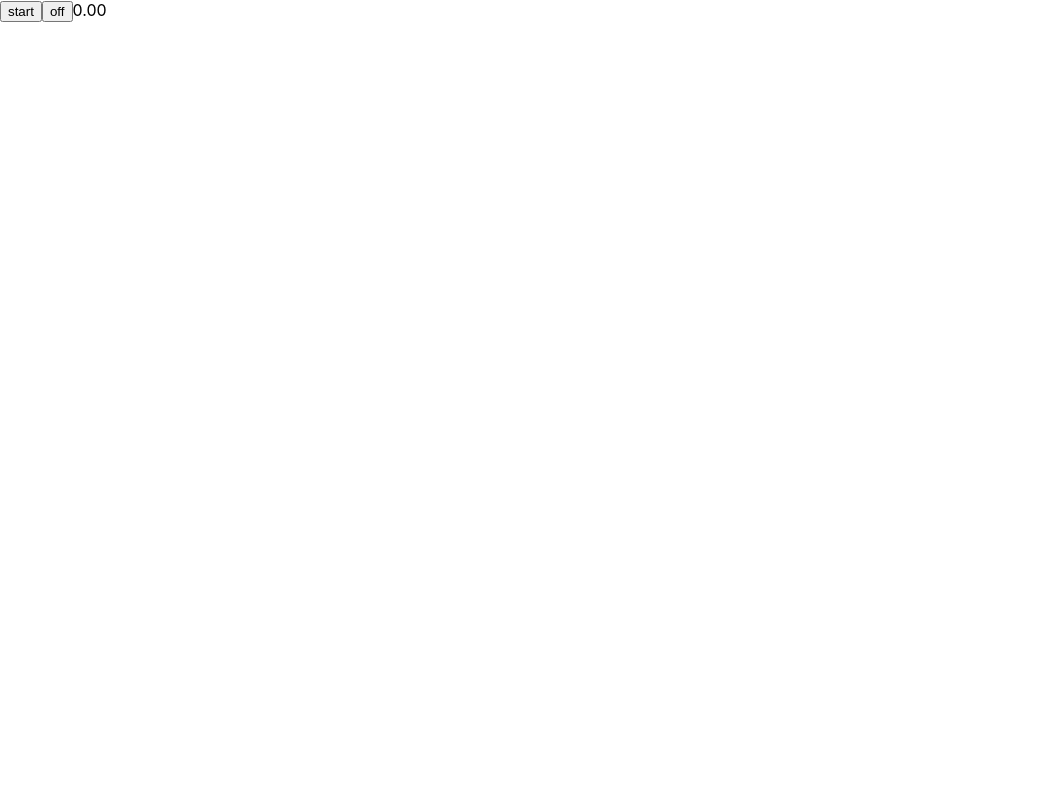
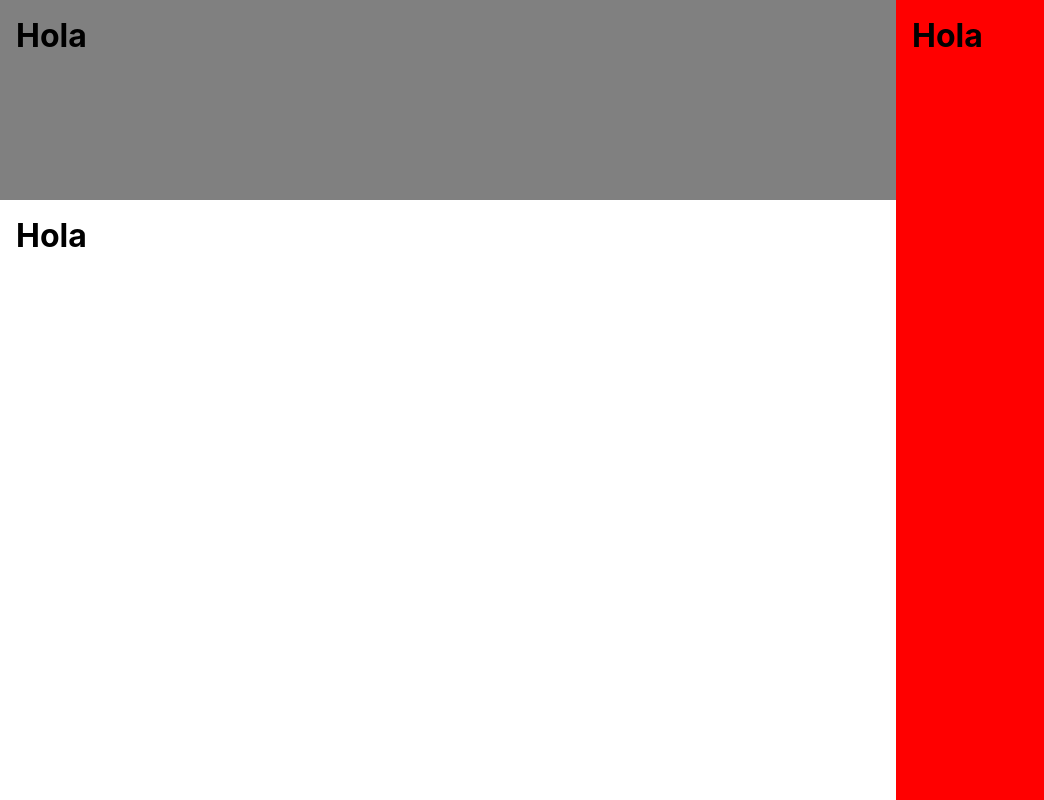
Before and after one commit to morMBen/ninja_comp, a React (Create React App) app in the folder client/: page / in a window 1280 px wide. Shown: the whole page, without its empty margins (0-1044 px from the left). Built offline with nearby package versions, Linux system fonts and the light colour scheme.

Commit message:
init round screen - witout final styling

```diff
--- a/client/package.json
+++ b/client/package.json
@@ -10,9 +10,11 @@
     "@types/node": "^16.11.38",
     "@types/react": "^18.0.10",
     "@types/react-dom": "^18.0.5",
+    "@types/styled-components": "^5.1.25",
     "react": "^18.1.0",
     "react-dom": "^18.1.0",
     "react-scripts": "5.0.1",
+    "styled-components": "^5.3.5",
     "typescript": "^4.7.2",
     "web-vitals": "^2.1.4"
   },
--- a/client/src/app/App.tsx
+++ b/client/src/app/App.tsx
@@ -1,51 +1,14 @@
 import React from 'react';
-// import { useOfficialTimer } from '../hooks/timers/officialTimer.hook';
-import { useStopWatchTimer } from '../hooks/timers/stopWatchTimer.hook';
+// import { useStopWatchTimer } from '../hooks/timers/stopWatchTimer.hook';
+import Round from '../screens/round/Round.screen';
 
 function App() {
-  const { seconds, startPause, splitReset, points, btnStatus } = useStopWatchTimer(4, 50);
-  // const {
-  //   seconds,
-  //   startPause,
-  //   passEnd,
-  //   fellReset,
-  //   points,
-  //   btnStatus: { startPauseBtn, passEndBtn, fellResetBtn },
-  // } = useOfficialTimer(4, false, 50);
+  // const { seconds, startPause, splitReset, points, btnStatus } = useStopWatchTimer(4, 50);
+
   return (
     <>
+      <Round header={<h1>Hola</h1>} body={<h1>Hola</h1>} footer={<h1>Hola</h1>} />
       {/* <div>
-        <button
-          onClick={() =>
-            fellReset(() => {
-              const p = prompt('Create a memo');
-              return p === 'y' ? true : false;
-            })
-          }
-        >
-          {fellResetBtn}
-        </button>
-        <button onClick={() => startPause()}>{startPauseBtn}</button>
-        <button
-          onClick={() =>
-            passEnd((seconds, points) => {
-              console.log(seconds);
-              console.log(points);
-            })
-          }
-        >
-          {passEndBtn}
-        </button>
-        <h1>{seconds}</h1>
-        {points.map((p) => {
-          return (
-            <h6 key={p.seconds}>
-              {p.seconds} - {`${p.passed}`}
-            </h6>
-          );
-        })}
-      </div> */}
-      <div>
         <button
           onClick={() =>
             startPause((time: number, points: number[]) => {
@@ -61,7 +24,7 @@ function App() {
 
       {points.map((point) => (
         <h5 key={point.seconds}>{point.seconds}</h5>
-      ))}
+      ))} */}
     </>
   );
 }
--- a/client/src/index.css
+++ b/client/src/index.css
@@ -1,13 +1,16 @@
+* {
+  padding: 0;
+  margin: 0;
+  box-sizing: border-box;
+}
 body {
   margin: 0;
-  font-family: -apple-system, BlinkMacSystemFont, 'Segoe UI', 'Roboto', 'Oxygen',
-    'Ubuntu', 'Cantarell', 'Fira Sans', 'Droid Sans', 'Helvetica Neue',
-    sans-serif;
+  font-family: -apple-system, BlinkMacSystemFont, 'Segoe UI', 'Roboto', 'Oxygen', 'Ubuntu',
+    'Cantarell', 'Fira Sans', 'Droid Sans', 'Helvetica Neue', sans-serif;
   -webkit-font-smoothing: antialiased;
   -moz-osx-font-smoothing: grayscale;
 }
 
 code {
-  font-family: source-code-pro, Menlo, Monaco, Consolas, 'Courier New',
-    monospace;
+  font-family: source-code-pro, Menlo, Monaco, Consolas, 'Courier New', monospace;
 }
--- /dev/null
+++ b/client/src/screens/round/Round.screen.styles.tsx
@@ -0,0 +1,59 @@
+import styled from 'styled-components';
+
+export const Wrapper = styled.div`
+  display: flex;
+  flex-direction: row;
+  height: 100vh;
+  width: 100%;
+  .round-body {
+    height: 100%;
+    width: 70%;
+    background-color: blue;
+  }
+  .round-header {
+    height: 25%;
+    background-color: grey;
+    padding: 1rem;
+  }
+  .round-center {
+    padding: 1rem;
+    height: 75%;
+    background-color: white;
+  }
+  .round-buttons {
+    padding: 1rem;
+    width: 30%;
+    height: 100%;
+    background-color: red;
+  }
+  @media (max-height: 400px) {
+  }
+  /* Portrait */
+  @media screen and (orientation: portrait) {
+    /* Portrait styles */
+    flex-direction: column;
+    height: 100vh;
+    width: 100%;
+    .round-body {
+      height: 75%;
+      width: 100%;
+    }
+    .round-header {
+      height: 25%;
+      background-color: blue;
+    }
+    .round-center {
+      height: 75%;
+      background-color: grey;
+    }
+    .round-buttons {
+      width: 100%;
+      height: 25%;
+      background-color: blue;
+    }
+  }
+  /* Landscape */
+  @media screen and (orientation: landscape) {
+    /* Landscape styles */
+  }
+`;
--- /dev/null
+++ b/client/src/screens/round/Round.screen.tsx
@@ -0,0 +1,20 @@
+import { Wrapper } from './Round.screen.styles';
+type Props = {
+  header?: JSX.Element;
+  body?: JSX.Element;
+  footer?: JSX.Element;
+};
+
+const Round: React.FC<Props> = ({ header, body, footer }) => {
+  return (
+    <Wrapper>
+      <div className='round-body'>
+        <div className='round-header'>{header}</div>
+        <div className='round-center'>{body}</div>
+      </div>
+      <div className='round-buttons'>{footer}</div>
+    </Wrapper>
+  );
+};
+
+export default Round;
```
Also changed, not shown: client/src/toam/globalStyles/reusableUI/colors.styles.css (renamed from client/src/globalStyles/reusableUI/colors.styles.css), client/src/toam/packs/reusableUI_CSS_packs.ts (renamed from client/src/packs/reusableUI_CSS_packs.ts), client/src/toam/reusableUI/button/button.reusableUI.tsx (renamed from client/src/reusableUI/button/button.reusableUI.tsx), client/src/toam/reusableUI/button/button.types.ts (renamed from client/src/reusableUI/button/button.types.ts), client/src/toam/reusableUI/button/styles/button.reusableUI.default.styles.css (renamed from client/src/reusableUI/button/styles/button.reusableUI.default.styles.css), client/src/toam/reusableUI/button/styles/button.reusableUI.start.styles.css (renamed from client/src/reusableUI/button/styles/button.reusableUI.start.styles.css), client/src/toam/reusableUI/exportReusableUI.ts (renamed from client/src/reusableUI/exportReusableUI.ts), 1 other file (tests, documents, lock files or other folders).
